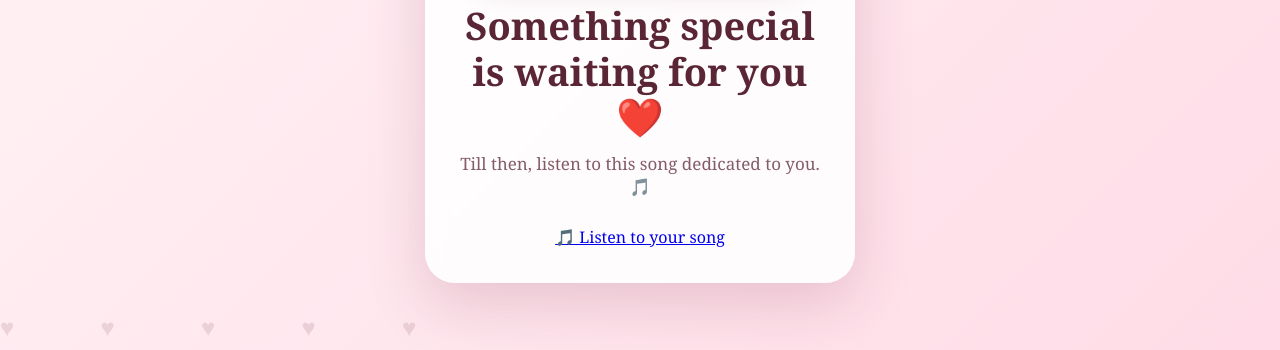
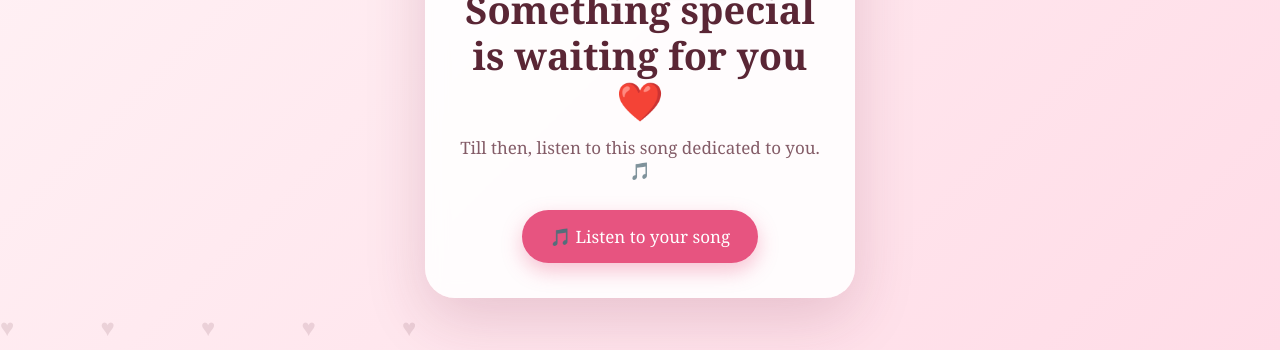
Before and after one commit to syedmoizalso-collab/Callforadate, a plain HTML site: page final.html in a window 1280 px wide. Shown: the part 450-800 px from the top of the page. Drawn offline with Linux system fonts and the light colour scheme.

Commit message:
Update style.css

```diff
--- a/style.css
+++ b/style.css
@@ -184,3 +184,31 @@ button:active {
     }
 
 }
+.spotify-btn {
+    display: inline-block;
+
+    padding: 15px 28px;
+
+    background: #e75480;
+    color: white;
+
+    text-decoration: none;
+
+    border-radius: 50px;
+
+    font-size: 17px;
+
+    box-shadow:
+        0 8px 20px rgba(231, 84, 128, 0.35);
+
+    transition:
+        transform 0.2s ease,
+        box-shadow 0.2s ease;
+}
+
+.spotify-btn:hover {
+    transform: translateY(-3px);
+
+    box-shadow:
+        0 12px 25px rgba(231, 84, 128, 0.45);
+}
```
